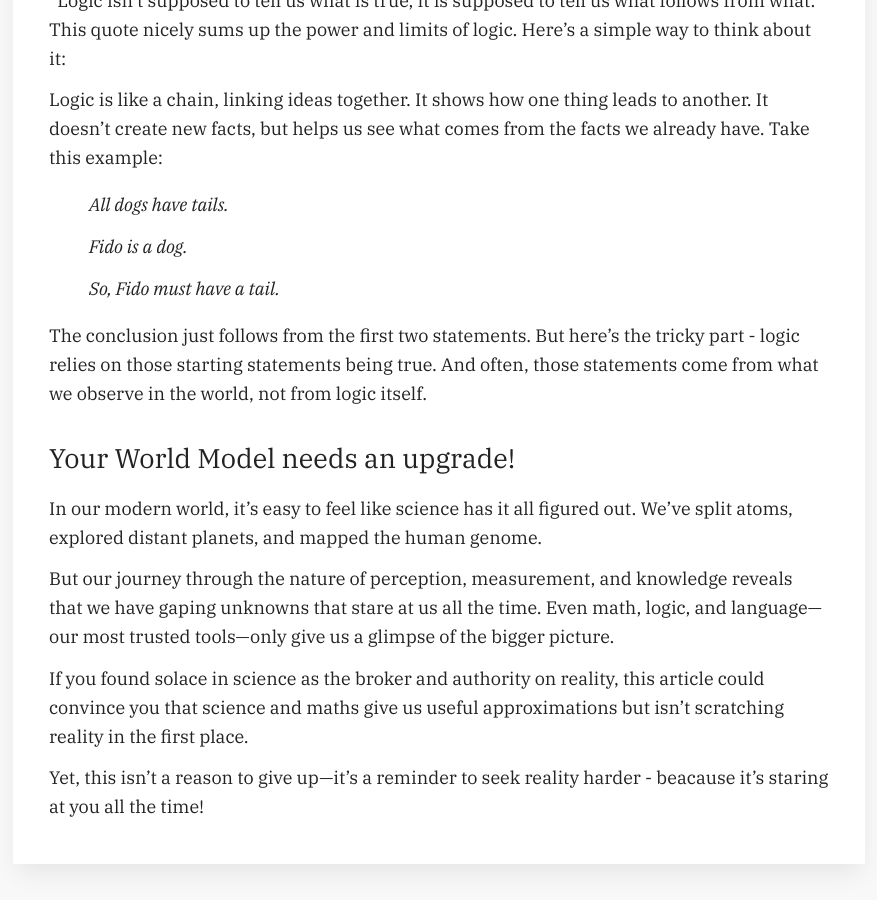
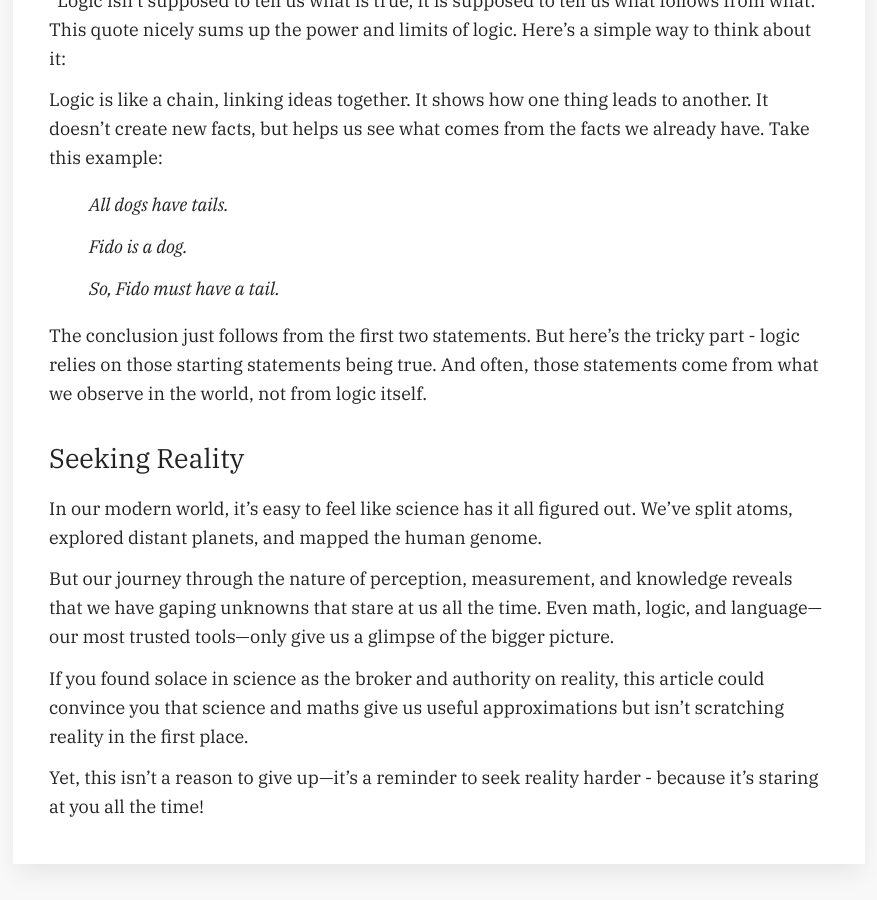
Before and after one commit to sriramvas/sriramvas.github.io, a Jekyll site: the page built from _posts/2024-08-20-reality-check.md, in a window 1280 px wide and 900 px high, scrolled down 5007 px. Shown: the whole window, without its empty margins (201-1078 px from the left). Built offline with Jekyll 4.4.1, drawn with Linux system fonts in a browser that asks for light colours.

Commit message:
Update 2024-08-20-reality-check.md

```diff
--- a/_posts/2024-08-20-reality-check.md
+++ b/_posts/2024-08-20-reality-check.md
@@ -86,7 +86,7 @@ Take this example:
 
 The conclusion just follows from the first two statements. But here's the tricky part - logic relies on those starting statements being true. And often, those statements come from what we observe in the world, not from logic itself.
 
-## Your World Model needs an upgrade!
+## Seeking Reality
 
 In our modern world, it's easy to feel like science has it all figured out. We've split atoms, explored distant planets, and mapped the human genome.
 
@@ -94,4 +94,4 @@ But our journey through the nature of perception, measurement, and knowledge rev
 
 If you found solace in science as the broker and authority on reality, this article could convince you that science and maths give us useful approximations but isn't scratching reality in the first place.
 
-Yet, this isn’t a reason to give up—it’s a reminder to seek reality harder - beacause it's staring at you all the time!
+Yet, this isn’t a reason to give up—it’s a reminder to seek reality harder - because it's staring at you all the time!
```
